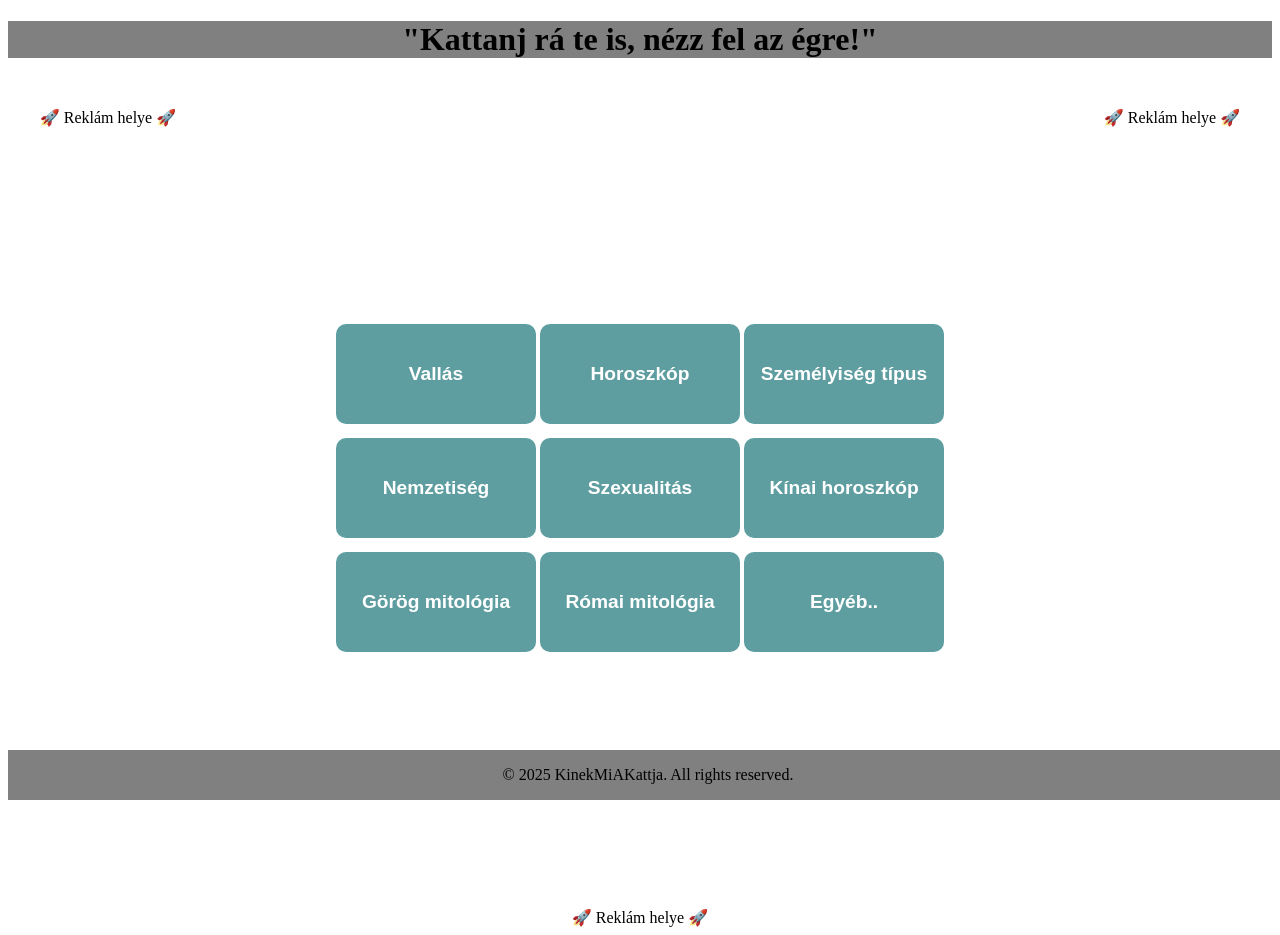
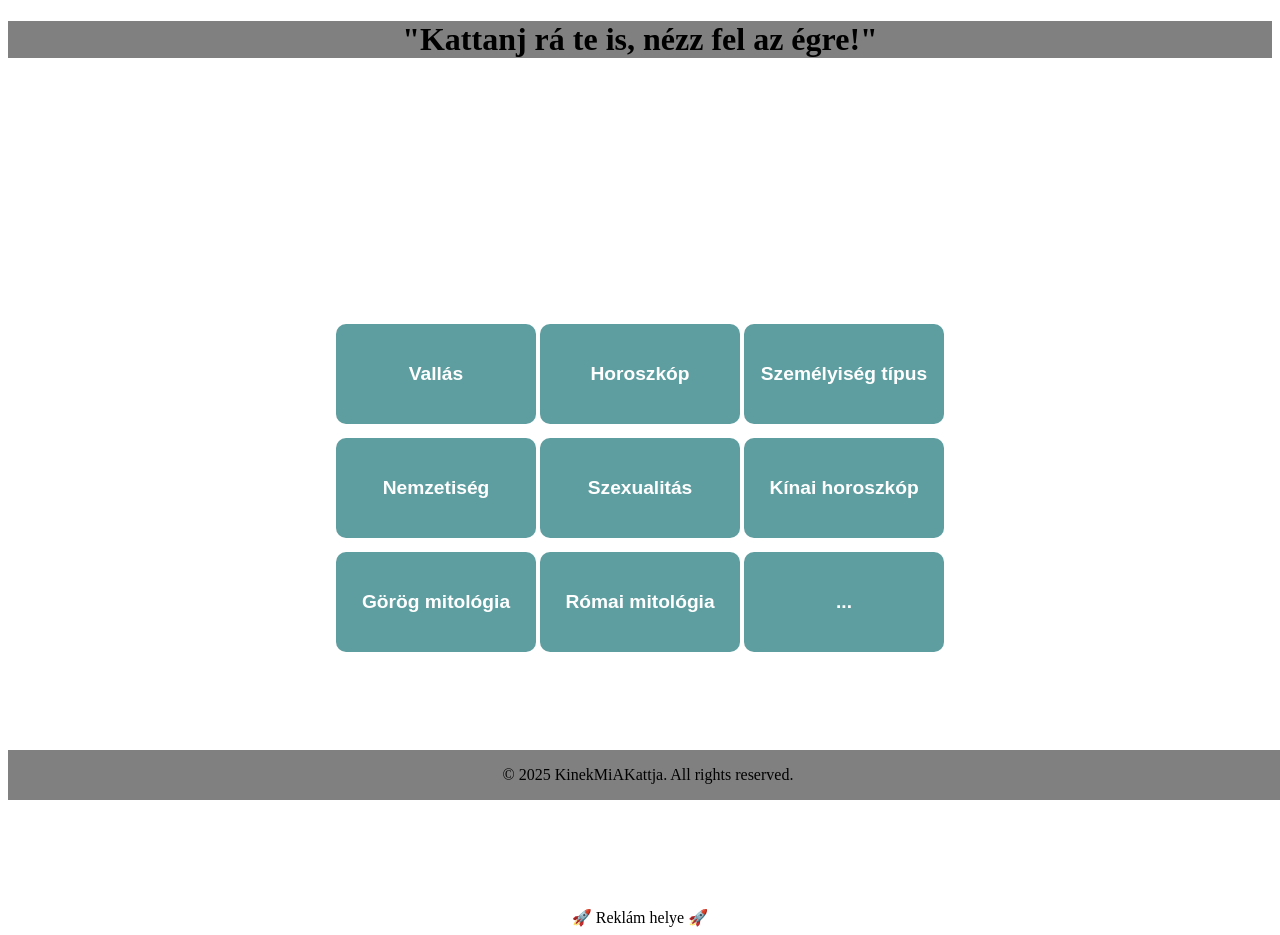
Before and after one commit to kinekmiakattja/kinekmiakattja, a Vue app: page /kattok in a window 1280 px wide. Built offline with nearby package versions, Linux system fonts and the light colour scheme.

Commit message:
trying to build

```diff
--- a/src/components/AdBannerHorizontal.vue
+++ b/src/components/AdBannerHorizontal.vue
@@ -1,15 +1,29 @@
 <template>
-    <div class="advertisement">
-      🚀 Reklám helye 🚀
-    </div>
+  <div class="ad-container">
+    <ins
+      class="adsbygoogle"
+      style="display:block"
+      data-ad-client="ca-pub-XXXXXXXXXXXXXXXX"
+      data-ad-slot="XXXXXXXXXX"
+      data-ad-format="horizontal">
+    </ins>
+  </div>
 </template>
 
+<script setup>
+import { onMounted } from 'vue';
+
+onMounted(() => {
+  if (window.adsbygoogle) {
+    window.adsbygoogle.push({});
+  }
+});
+</script>
+
 <style scoped>
-    .advertisement {
-    width: 200px;
-    height: 100%;
-    text-align: center;
-    margin-top: 25px;
-    color: black;
-  }
+.ad-container {
+  display: flex;
+  justify-content: center;
+  margin: 20px 0;
+}
 </style>
--- a/src/components/Header.vue
+++ b/src/components/Header.vue
@@ -11,4 +11,4 @@
     background-color: gray;
     margin-bottom: 25px;
   }
-  </style>
+</style>
--- a/src/components/KattButtons.vue
+++ b/src/components/KattButtons.vue
@@ -14,7 +14,7 @@
       <tr>
         <td><button @click="handleClick(7)" class="button">Görög mitológia</button></td>
         <td><button @click="handleClick(8)" class="button">Római mitológia</button></td>
-        <td><button @click="handleClick(9)" class="button">Egyéb..</button></td>
+        <td><button @click="handleClick(9)" class="button">...</button></td>
       </tr>
     </tbody>
   </table>
--- /dev/null
+++ b/src/views/Profile.vue
@@ -0,0 +1,60 @@
+<template>
+    <div class="form-container">
+      <form @submit.prevent="handleSubmit">
+        <div>
+          <label for="name">Profilod:</label>
+          <input type="text" id="name" v-model="formData.name" />
+        </div>
+      </form>
+
+      <div v-if="submitted">
+        <h3>Profil mentve</h3>
+        <p>Mentett adat: {{ formData.name }}</p>
+      </div>
+      <button type="submit">Mentés</button>
+      <button @click="goBack" class="button">X</button>
+    </div>
+  </template>
+
+  <script setup>
+  import { ref } from 'vue';
+  import { useRouter } from 'vue-router';
+
+  const router = useRouter();
+
+  const goBack = () => {
+    router.back();  // Navigates to the home page (root route)
+  };
+  // Reactive data to store the form data
+  const formData = ref({
+    name: '',
+    gender: ''
+  });
+
+  // Track if the form has been submitted
+  const submitted = ref(false);
+
+  // Handle form submission
+  const handleSubmit = () => {
+    submitted.value = true;
+  };
+  </script>
+
+  <style scoped>
+  .form-container {
+    width: 300px;
+    margin: 0 auto;
+    padding: 20px;
+    border: 1px solid #ccc;
+    border-radius: 8px;
+  }
+
+  label {
+    display: block;
+    margin-bottom: 5px;
+  }
+
+  input[type="text"], input[type="radio"] {
+    margin-bottom: 10px;
+  }
+  </style>
--- a/vite.config.ts
+++ b/vite.config.ts
@@ -1,13 +1,13 @@
 import { defineConfig } from 'vite';
 import vue from '@vitejs/plugin-vue';
-import path from 'path'; // Import path module
+import path from 'path';
 
 export default defineConfig({
-  base: '/kinekmiakattja/',
+  base: '/', // If deploying to GitHub Pages, change to '/kinekmiakattja/'
   plugins: [vue()],
   resolve: {
     alias: {
-      '@': path.resolve(__dirname, 'src'), // Define @ as src/
+      '@': path.resolve(__dirname, 'src'),
     },
   },
 });
```
Also changed, not shown: src/main.ts (+3 -5 lines), src/assets/style.css (renamed from src/assets/tailwind.css).
